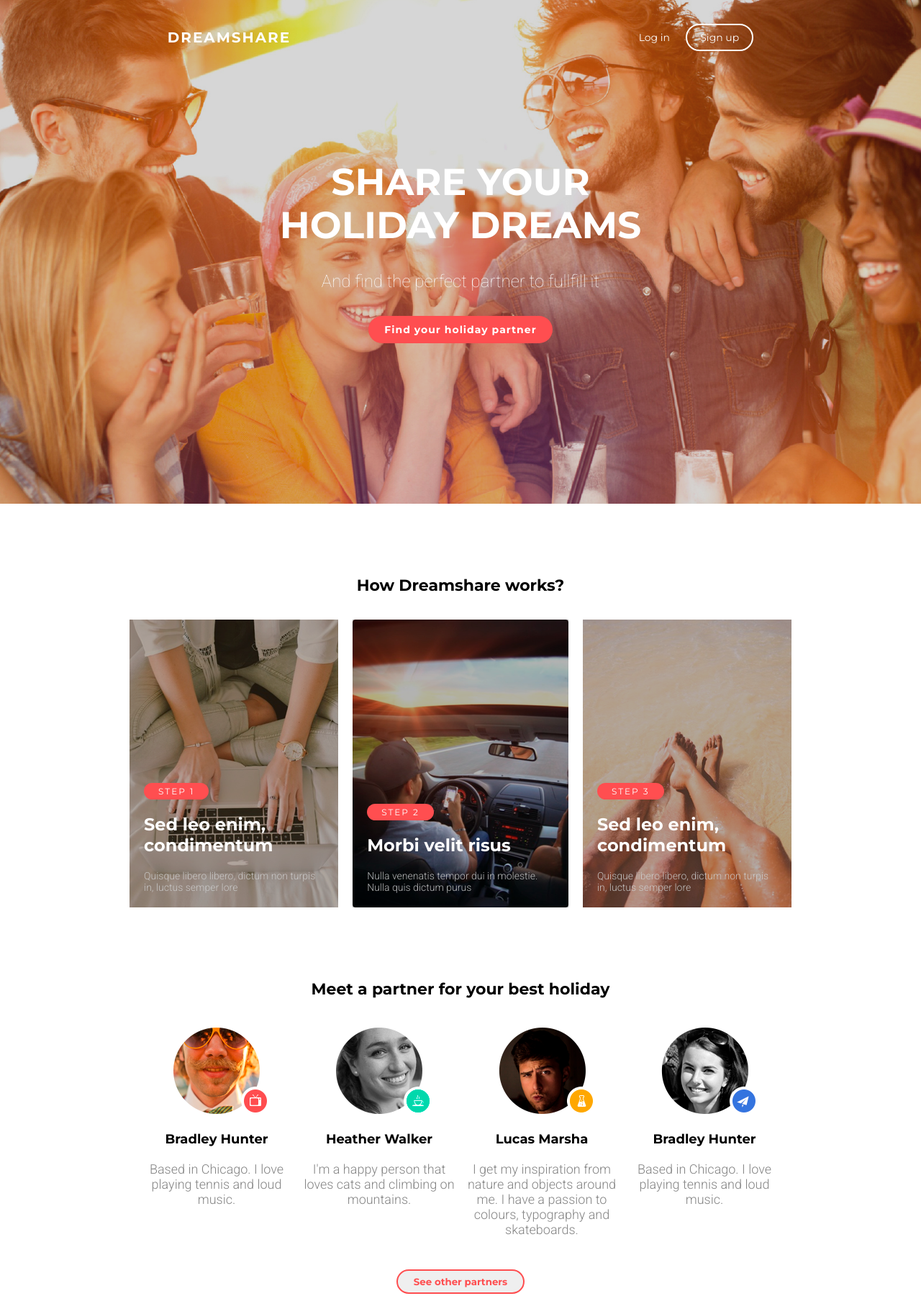
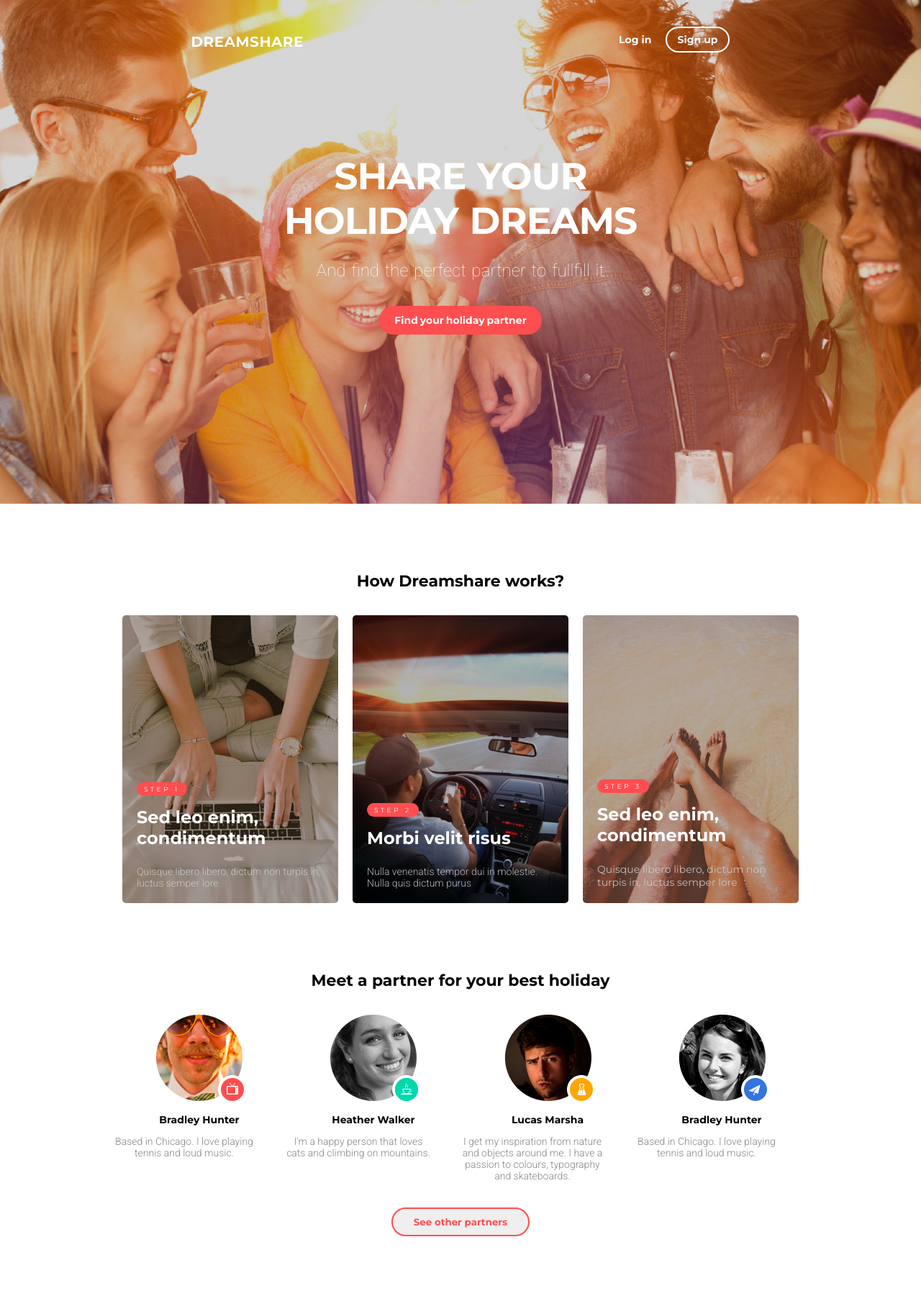
Before and after one commit to Tim-ru/bamMethodology, a plain HTML site: page index.html in a window 1280 px wide. Shown: the top 1801 px of the page at 72% size. Drawn offline with Linux system fonts and the light colour scheme.

Commit message:
pixel perfect styles

```diff
--- a/css/style.css
+++ b/css/style.css
@@ -10,7 +10,7 @@ a,  a:visited {
 }
 
 section {
-    max-width: 940px;
+    max-width: 1440px;
     margin: 0 auto;
     text-align: center;
 }
@@ -27,11 +27,12 @@ section {
 .main__header {
     position: absolute;
     width: 100%;
-    height: 55px;
+    height: 62px;
     display: flex;
     justify-content: space-around;
     align-items: center;
     margin: 24px 0;
+    padding: 0px 54px;
 }
 
 .main__button {
@@ -39,7 +40,8 @@ section {
     color: #fff;
     background: none;
     border: none;
-    padding: 8px 18px ;
+    padding: 7px 15px ;
+    font-weight: bold;
 }
 
 .main__button:last-child {
@@ -51,7 +53,13 @@ section {
     font-size: 20px;
     font-weight: bold;
     text-transform: uppercase;
-    letter-spacing: 2px;
+    margin-top: 1px;
+}
+
+.main__logo-text {
+    padding: 4px 0 0 0;
+    font-size: 20px;
+    letter-spacing: 0.5px;
 }
 
 .main__intro {
@@ -60,38 +68,61 @@ section {
     justify-content: center;
     align-items: center;
     height: 100%;
+    padding-bottom: 10px;
+    word-spacing: 2px;
+    letter-spacing: -1px;
+    padding-bottom: 14px;
+}
+
+.main__title {
+    margin-bottom: 20px;
 }
 
 .main__title-text {
     font-size: 52px;
     max-width: 600px;
-    line-height: 60px;
+    line-height: 62px;
     text-transform: uppercase;
+    font-weight: bold;
+    padding-bottom: 4px;
+}
+
+.main__subtitle {
+    margin-bottom: 35px;
 }
 
 .main__subtitle-text {
     font-family: 'Roboto', sans-serif;
     font-size: 24px;
     font-weight: 100;
-    margin: 34px;
+    letter-spacing: 0px;
 }
 
-.main__intro-button {
+.main__find-partner {
+    padding-bottom: 7px;
+}
+
+.main__find-button {
     font-size: 14px;
-    padding: 10px 22px;
+    padding: 11px 21px;
     border-radius: 24px;
     border: none;
-    letter-spacing: 1px;
+    letter-spacing: 0px;
+    word-spacing: -1px;
     font-weight: bold;
     background-color: rgb(255, 78, 80);
     color: #fff;
 }
 
-.how-it-works__title, .partners__title, .activities__title, .form__title  {
+.how-it-works__title, .activities__title  {
     font-size: 22px;
     font-weight: bold;
     width: 100%;
-    margin: 100px 0 34px;
+    margin: 94px 0 34px;
+}
+
+.how-it-works {
+    max-width: 960px;
 }
 
 .how-it-works__steps {
@@ -101,6 +132,8 @@ section {
 }
 
 .how-it-works__step {
+    border-radius: 5px;
+    width: 302px;
     height: 400px;
     background-size: cover;
     color: #fff;
@@ -116,24 +149,24 @@ section {
     text-align: left;
     padding: 20px;
     background: rgba(0,0,0,0.3);
+    border-radius: 5px;
 }
 
 .how-it-works__step-number {
     text-align: left;
     text-transform: uppercase;
-    font-size: 12px;
-    letter-spacing: 2px;
+    font-size: 9px;
+    letter-spacing: 3.5px;
     background-color: rgb(255, 78, 80);
-    padding: 4px 20px;
-    border-radius: 20px;
-    font-weight: normal;
-    margin-bottom: 20px;
+    padding: 4px 10px;
+    border-radius: 40px;
+    margin-bottom: 15px;
 }
 
 .how-it-works__step-title {
-    margin-bottom: 20px;
+    margin-bottom: 24px;
+    font-size: 24px;
     font-weight: bold;
-    font-size: 24px;
 }
 
 .how-it-works__step-subtitle {
@@ -158,27 +191,33 @@ section {
     background-size: cover;
 }
 
+.partners__title {
+    font-size: 22px;
+    font-weight: bold;
+    width: 100%;
+    margin: 94px 0 0;
+}
+
 .partners__items {
     display: flex;
     justify-content: center;
-    margin: 35px 0 40px;
+    margin: 34px 0 36px;
 }
 
 .partners__item {
-    width: 226px;
+    width: 242px;
     background-size: cover;
-    padding: 5px;
 }
 
 .partners__image-container {
-    margin-bottom: 20px;
+    margin-bottom: 13px;
     position: relative;
 }
 
 .partners__image-container::after {
     position: absolute;
-    top: 82%;
-    left: 75%;
+    top: 84%;
+    left: 69%;
     transform: translate(-50%,-50%);
     content: '';
     width: 40px;
@@ -202,22 +241,23 @@ section {
 }
 
 .partners__name {
-    font-size: 18px;
+    font-size: 14px;
     font-weight: bold;
-    margin-bottom: 20px;
+    margin-bottom: 13px;
 }
 
 .partners__subtitle {
-    font-size: 18px;
+    font-size: 14px;
     font-weight: 300;
     font-family: 'Roboto', sans-serif;
     color: rgba(133, 133, 133);
+    max-width: 200px;
 }
 
 .partners__button {
     border: 2px solid rgb(255, 78, 80);
     border-radius: 30px;
-    padding: 7px 22px;
+    padding: 10px 29px;
     border-radius: 24px;
     font-weight: bold;
     color: rgb(255, 78, 80);
@@ -227,13 +267,15 @@ section {
     color: #fff;
     display: flex;
     flex-direction: column;
+    justify-content: center;
+    align-items: center;
 }
 
 .activities__row {
     display: flex;
     justify-content: space-between;
     height: 310px;
-    width: 100%;
+    width: 940px;
     margin-bottom: 20px;
 }
 
@@ -298,24 +340,33 @@ section {
     margin-bottom: 100px;
 }
 
+.form__title {
+    font-size: 22px;
+    font-weight: bold;
+    width: 100%;
+    margin: 76px 0 32px;
+}
+
 .form__subtitle {
     font-weight: 300;
     font-family: 'Roboto', sans-serif;
     font-size: 18px;
-    margin-bottom: 30px;
+    margin-bottom: 37px;
 }
 
 .form__input {
     font-size: 14px;
-    padding: 8px 10px;
+    width: 240px;
+    height: 40px;
+    padding: 14px ;
     font-weight: 300;
     font-family: 'Roboto', sans-serif;
-    margin-right: 10px;
+    margin-right: 5px;
 }
 
 .form__button {
     font-size: 14px;
-    padding: 10px 25px;
+    padding: 10px 14px;
     border-radius: 24px;
     border: none;
     letter-spacing: 1px;
@@ -330,34 +381,47 @@ section {
     width: 100vw;
     height: 4px;
     background-color: rgb(255, 78, 80);
-    margin-bottom: 40px;
+    margin-bottom:36px;
 }
-
 
 .footer__wrapper {
     display: flex;
-    justify-content: space-around;
+    justify-content: center;
+}
+
+.footer__logo {
+    margin-left: 160px;
 }
 
 .footer__logo-text {
     color: rgb(255, 78, 80);
     font-weight: bold;
-    font-size: 22px;
+    font-size:14px;
     text-transform: uppercase;
 }
 
 .footer__links {
     list-style: none;
+    margin-left: 120px;
+    padding-bottom: 10px ;
 }
 
 .footer__list-title {
     font-weight: bold;
-    font-size: 18px;
-    margin-bottom: 20px;
+    font-size: 14px;
+    margin-bottom: 10px;
 }
 
 .footer__links-item {
-    margin-bottom: 10px;
+    margin-bottom: 4px;
+}
+
+.footer__partners {
+    margin-left: 189px;
+}
+
+.footer__partners-text {
+    font-size: 14px;
 }
 
 .footer__icon {
@@ -366,8 +430,12 @@ section {
     font-size: 14px;
     font-weight: bold;
     color: rgb(204, 204, 204);
+    margin-right: 148px;
+    margin-left: 269px;
 }
 
 .footer__icon-text {
     margin-bottom: 10px;
+    font-size: 10px;
+    font-weight: bold;
 }
--- a/index.html
+++ b/index.html
@@ -19,7 +19,9 @@
 <body>
     <div class="main">
         <header class="main__header">
-            <div class="main__logo">Dreamshare</div>
+            <div class="main__logo">
+                <p class="main__logo-text">Dreamshare</p>
+            </div>
             <div class="main__buttons">
                 <button class="main__button">Log in</button>
                 <button class="main__button">Sign up</button>
@@ -27,14 +29,16 @@
         </header>
         <div class="main__intro">
             <div class="main__title">
-                <h1 class="main__title-text">Share your holiday dreams</h1>
+                <p class="main__title-text">Share your holiday dreams</p>
             </div>
             <div class="main__subtitle">
                 <h2 class="main__subtitle-text">And find the perfect partner to fullfill it</h2>
             </div>
-            <button class="main__intro-button">
-                Find your holiday partner
-            </button>
+            <div class="main__find-partner">
+                <button class="main__find-button">
+                    Find your holiday partner
+                </button>
+            </div>
         </div>
     </div>
 
@@ -71,7 +75,9 @@
                         Sed leo enim, condimentum
                     </div>
                     <div class="how-it-works__step-subtitle">
-                        Quisque libero libero, dictum non turpis in, luctus semper lore
+                        <p class="how-it-works__step-subtitle-text">
+                            Quisque libero libero, dictum non turpis in, luctus semper lore
+                        </p>
                     </div>
                 </div>
             </div>
@@ -155,7 +161,7 @@
         <div class="form__subtitle">Hi! What are your holiday interests?</div>
         <div class="form_search-form">
             <input type="text" class="form__input" placeholder="Enter your interests">
-            <button class="form__button">Search pertners</button>
+            <button class="form__button">Search partners</button>
         </div>
     </form>
     <footer class="footer">
@@ -172,7 +178,7 @@
                 <li class="footer__links-item"><a href="">Blog</a></li>
             </ul>
             <div class="footer__partners">
-                <h3 class="footer__partners">Partners</h3>
+                <h3 class="footer__partners-text">Partners</h3>
             </div>
             <div class="footer__icon">
                 <p class="footer__icon-text">Designed by</p>
```
